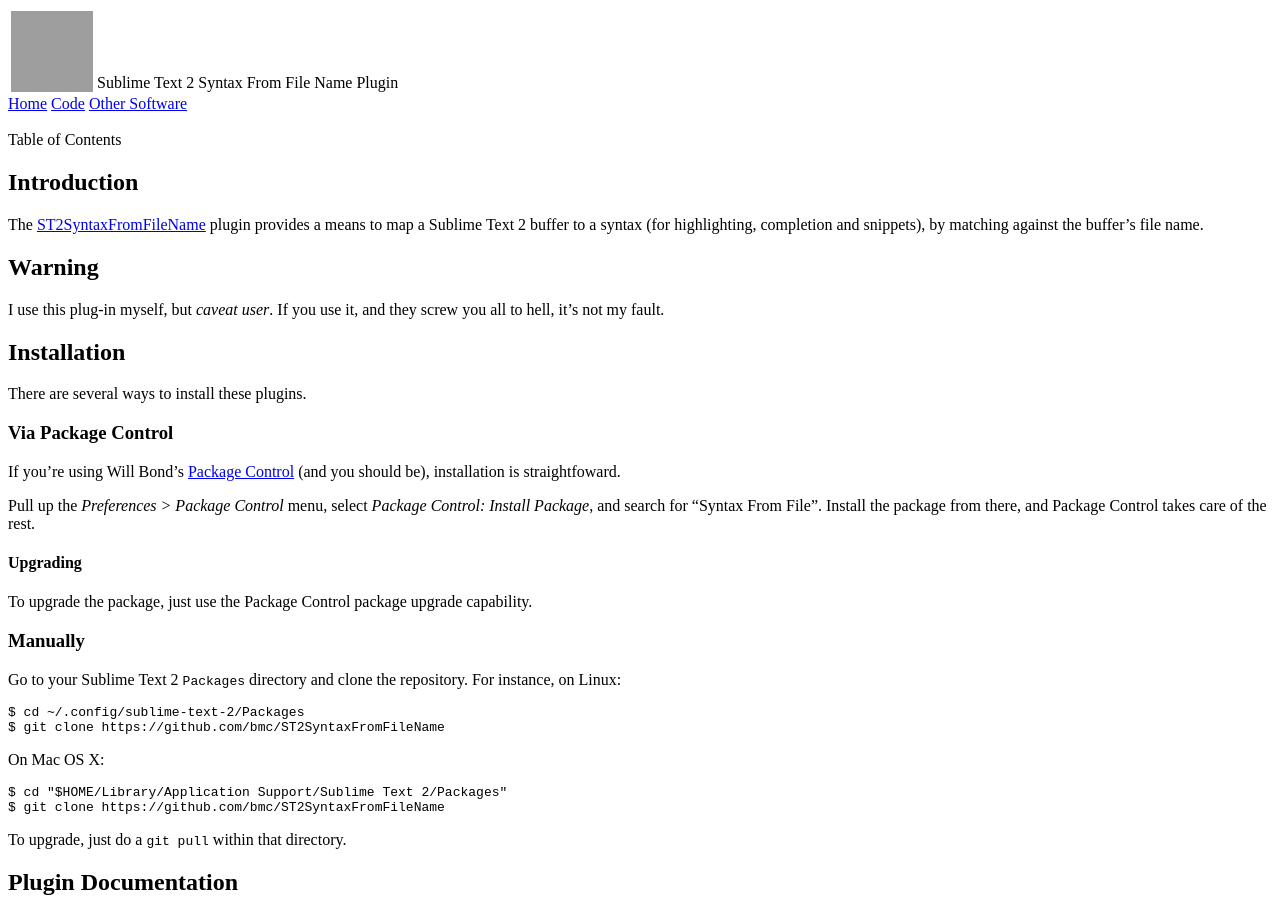
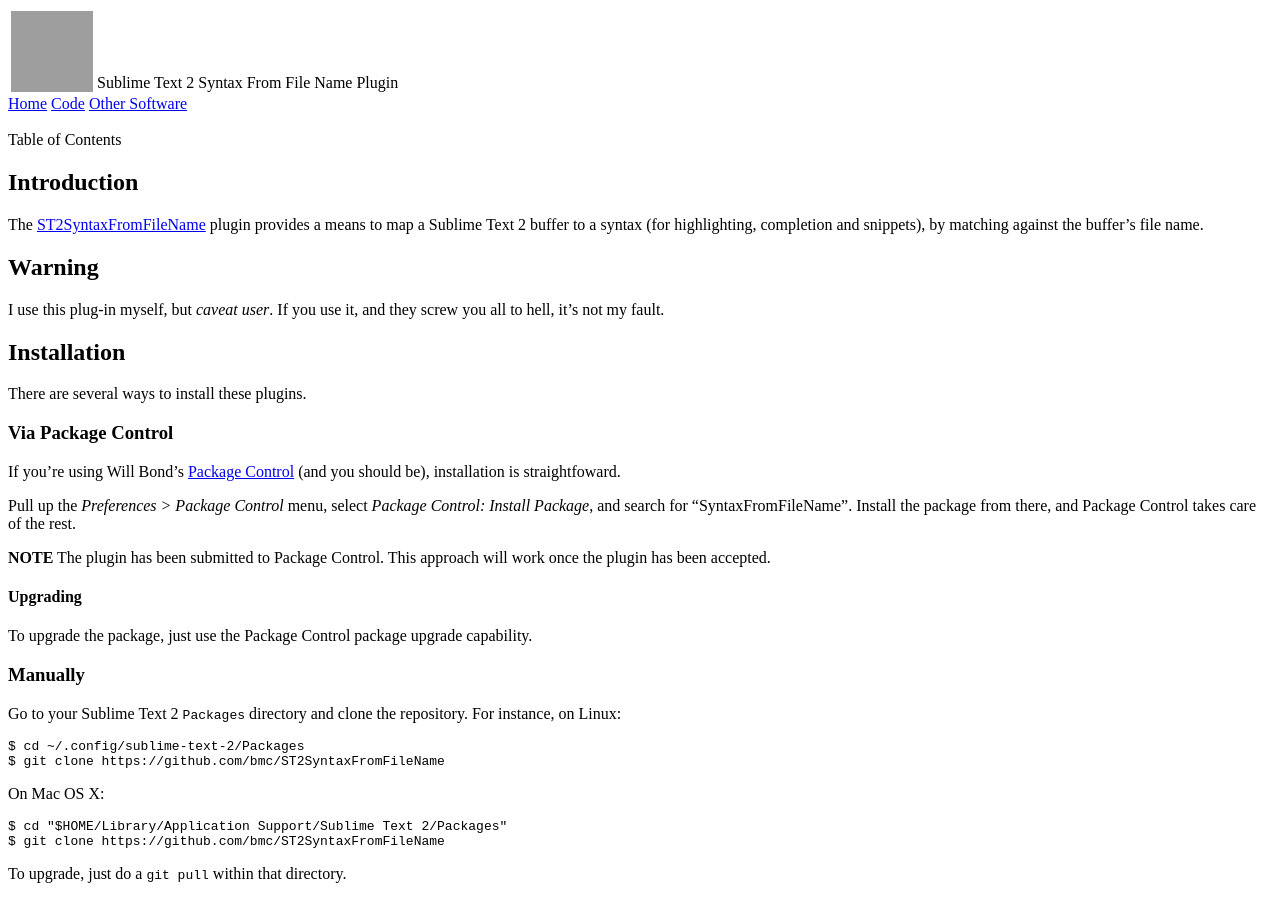
Before and after one commit to bmc/ST2SyntaxFromFileName, a Jekyll site: the page built from index.md, in a window 1280 px wide and 900 px high. Built offline with Jekyll 4.4.1, drawn with Linux system fonts in a browser that asks for light colours.

Commit message:
Note on pkg control

```diff
--- a/index.md
+++ b/index.md
@@ -28,8 +28,11 @@
 installation is straightfoward.
 
 Pull up the *Preferences > Package Control* menu, select *Package Control:
-Install Package*, and search for "Syntax From File".  Install the package from
+Install Package*, and search for "SyntaxFromFileName".  Install the package from
 there, and Package Control takes care of the rest.
+
+**NOTE** The plugin has been submitted to Package Control. This approach
+will work once the plugin has been accepted.
 
 #### Upgrading
 
```
